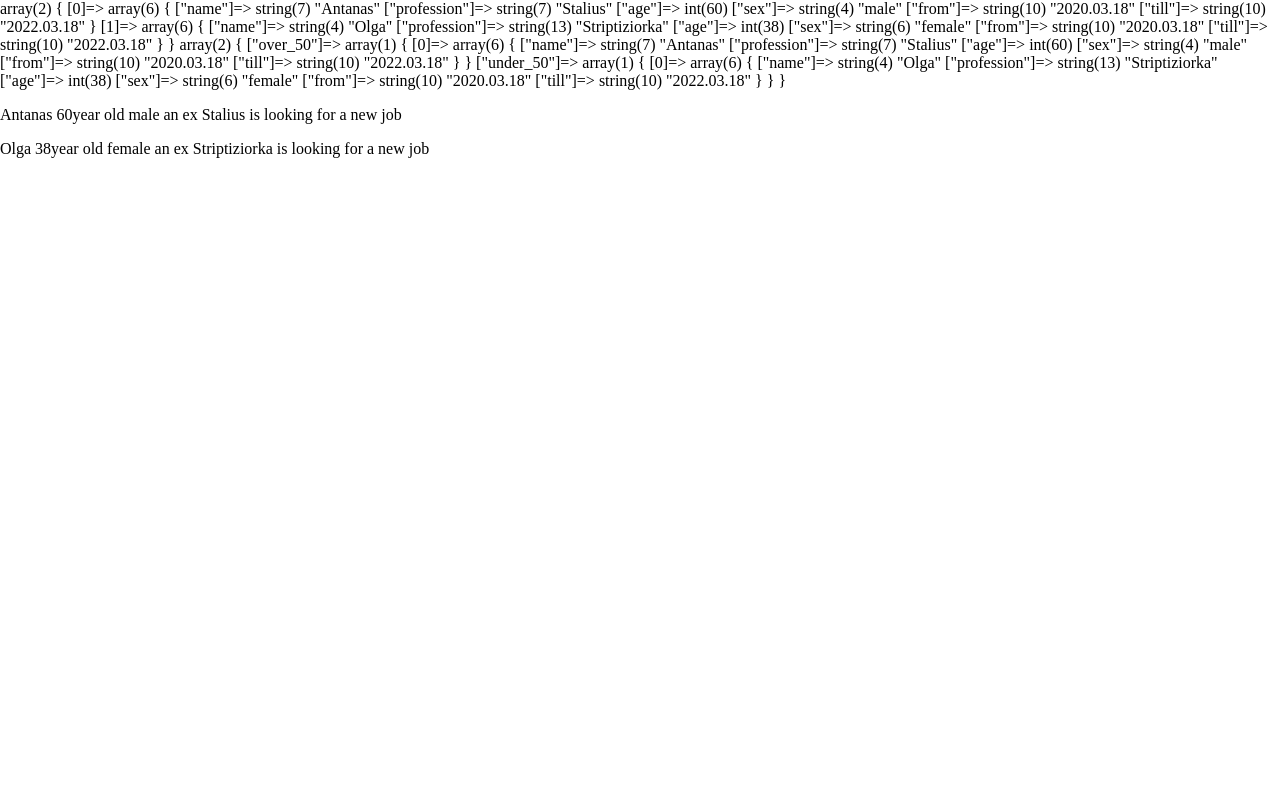
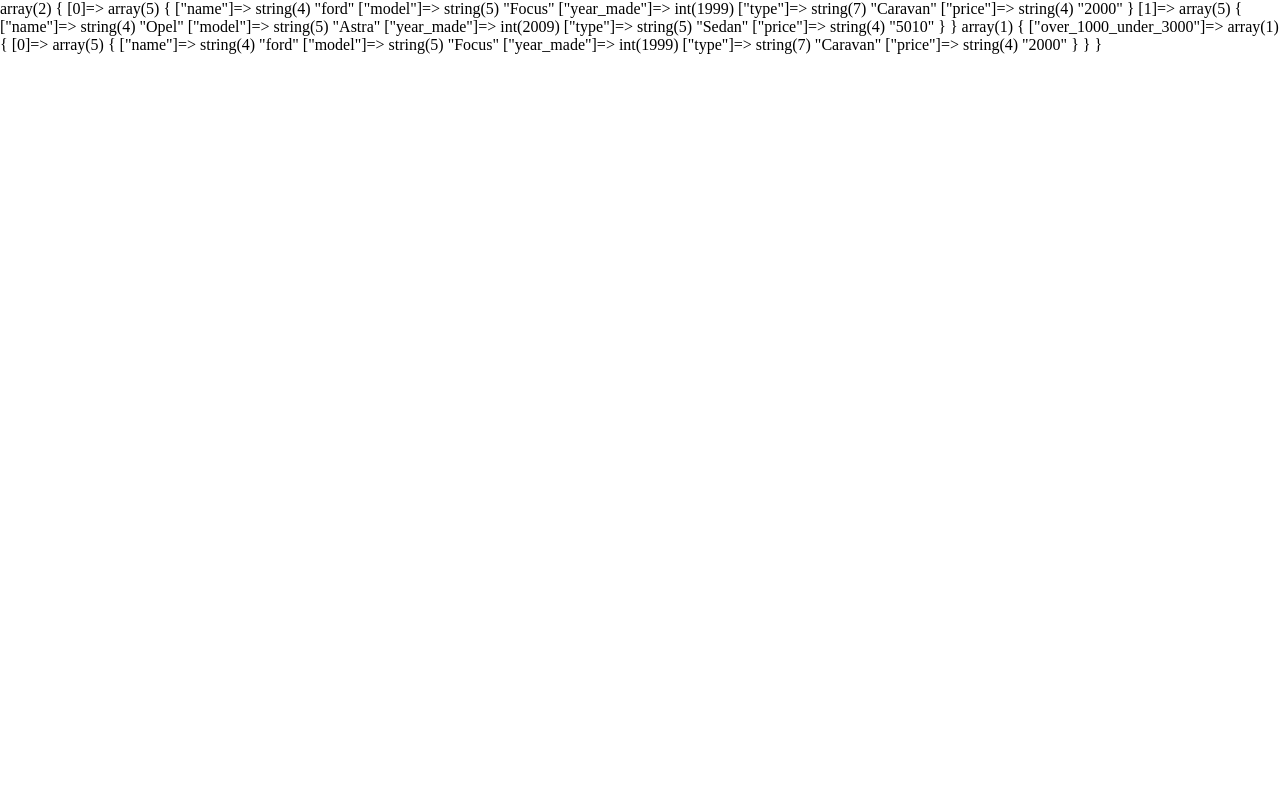
Before and after one commit to mariuskkt/php, a PHP site: page / in a window 1280 px wide. Run offline with PHP 8.4, Linux system fonts and the light colour scheme.

Commit message:
function_cars

```diff
--- a/index.php
+++ b/index.php
@@ -1,5 +1,5 @@
 <?php
-$job_seekers = [];
+$car_market = [];
 
 /**
  * function makes an array which can be be added in to job_seekers array
@@ -9,38 +9,35 @@
  * @param $sex string for sex
  * @return array
  */
-function person($name, $profession, $age, $sex):array
+function car($name, $model, $year_made, $type, $price):array
 {
     return [
         'name' => $name,
-        'profession' => $profession,
-        'age' => $age,
-        'sex' => $sex,
-        'from' => date('Y.m.d'),
-        'till' => date('Y.m.d', strtotime('+ 2 years'))
+        'model' => $model,
+        'year_made' => $year_made,
+        'type' => $type,
+        'price' => $price,
     ];
 }
 
 
-function age_selection($people)
+function price_selection($cars,$min,$max)
 {
-    $sorted = [];
-    foreach ($people as $person) {
-        if ($person['age'] > 50) {
-            $sorted['over_50'][] = $person;
-        } else {
-            $sorted['under_50'][] = $person;
+    $results = [];
+    foreach ($cars as $car) {
+        if ($car['price'] > $min && $car['price'] < $max) {
+            $results['over_' . $min . '_' . 'under_' . $max][] = $car;
         }
     }
-    return $sorted;
+    return $results;
 
 }
 
-$job_seekers[] = person("Antanas", 'Stalius', 60, 'male');
-$job_seekers[] = person("Olga", 'Striptiziorka', 38, 'female');
+$car_market[] = car('ford', 'Focus',1999,'Caravan','2000');
+$car_market[] = car('Opel', 'Astra',2009,'Sedan','5010');
 
-var_dump($job_seekers);
-var_dump(age_selection($job_seekers));
+var_dump($car_market);
+var_dump(price_selection($car_market,1000,3000));
 
 function person_to_string($person)
 {
@@ -67,8 +64,8 @@
 </head>
 <body>
 <main>
-    <?php foreach ($job_seekers as $person): ?>
-        <p><?php print person_to_string($person) ?></p>
-    <?php endforeach;?>
+<!--    --><?php //foreach ($job_seekers as $person): ?>
+<!--        <p>--><?php //print person_to_string($person) ?><!--</p>-->
+<!--    --><?php //endforeach;?>
 </main>
 </body>
```
